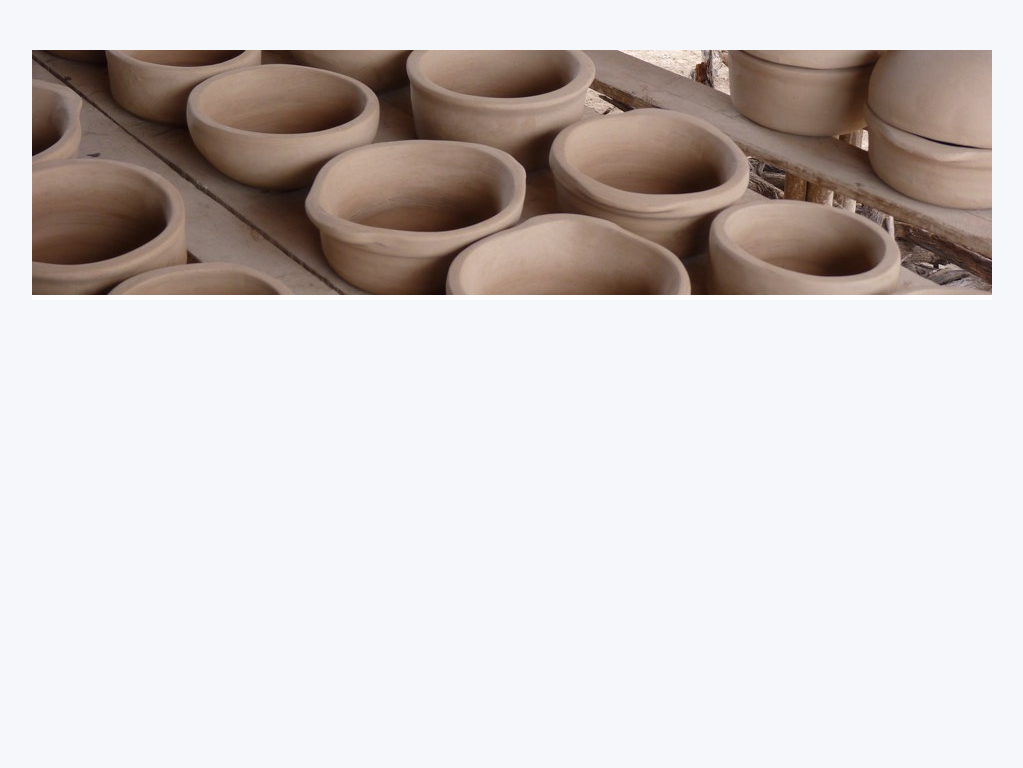
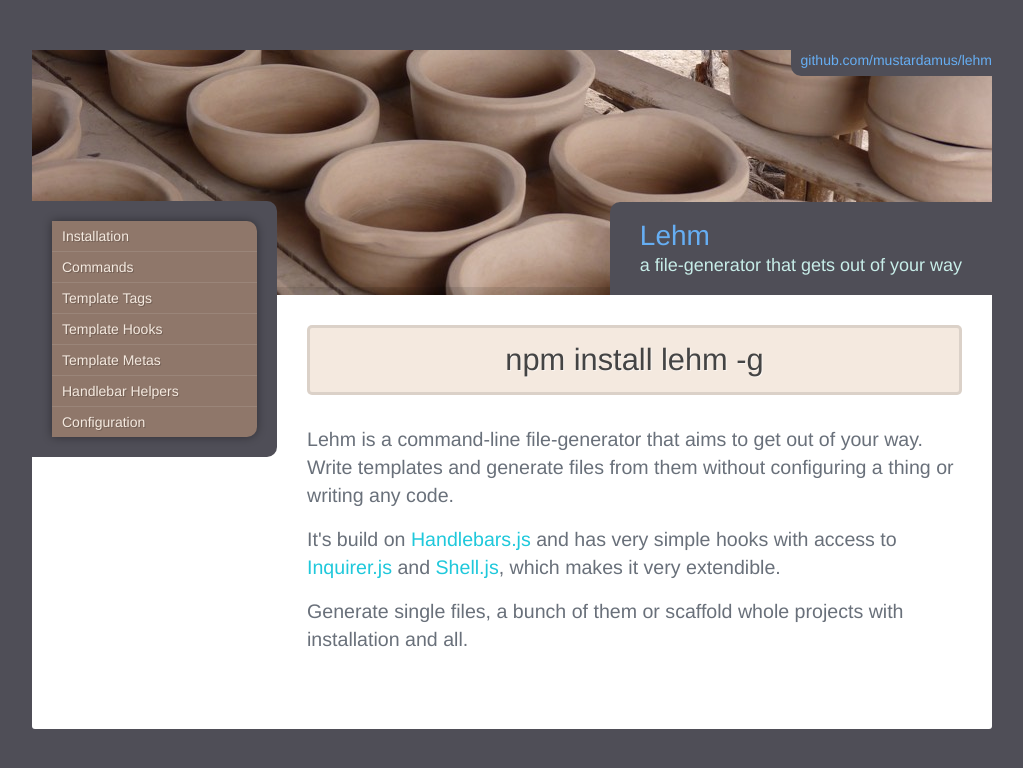
Before and after one commit to mustardamus/lehm, a website: page docs/index.html in a window 1280 px wide. Shown: the whole page, without its empty margins (128-1151 px from the left). Drawn offline with Linux system fonts and the light colour scheme.

Commit message:
styled docs page and wrote some intro words

```diff
--- /dev/null
+++ b/docs/assets/style.css
@@ -0,0 +1,132 @@
+/*
+  Clay Image: https://pixabay.com/static/uploads/photo/2013/01/13/14/28/clay-74792_960_720.jpg
+  Pallete: http://www.colourlovers.com/palette/586482/Kona_Coast
+*/
+
+html, body {
+  background: #4F4E57;
+}
+
+.container {
+  max-width: 960px !important;
+  background: white;
+  margin: 50px auto;
+  border-radius: 3px;
+}
+
+header {
+  background: url("lehm.jpg") top left no-repeat;
+  min-height: 245px;
+  border-bottom: 8px solid rgba(0, 0, 0, 0.1);
+  position: relative;
+}
+
+header a {
+  position: absolute;
+  top: 0;
+  right: 0;
+  background: #4F4E57;
+  padding: 0 0 6px 10px;
+  color: #66AEF3;
+  border-bottom-left-radius: 10px;
+}
+
+header .logo {
+  position: absolute;
+  bottom: -8px;
+  right: 0;
+  background: #4F4E57;
+  padding: 20px 30px;
+  color: #66AEF3;
+  border-top-left-radius: 10px;
+  cursor: default;
+}
+
+header .logo .title {
+  color: #66AEF3;
+}
+
+header .logo .subtitle {
+  color: #C7EDE8;
+}
+
+header a:hover {
+  color: #66AEF3;
+  text-decoration: underline;
+}
+
+.column.is-3 {
+  position: relative;
+}
+
+.column.is-3 .menu-wrapper {
+  position: absolute;
+  top: -84px;
+  background: #4F4E57;
+  width: 100%;
+  border-top-right-radius: 10px;
+  border-bottom-right-radius: 10px;
+}
+
+.column.is-3 .menu-wrapper .menu {
+  background: #8F776A;
+  margin: 20px;
+  border-top-right-radius: 10px;
+  border-bottom-right-radius: 10px;
+  box-shadow: 0 0 10px rgba(0, 0, 0, 0.4);
+  color: #F4E9DF;
+}
+
+.column.is-3 .menu-wrapper .menu li {
+  border-bottom: 1px solid rgba(255, 255, 255, 0.1);
+}
+
+.column.is-3 .menu-wrapper .menu li:last-child {
+  border-bottom: none;
+}
+
+.column.is-3 .menu-wrapper .menu li a {
+  color: #F4E9DF;
+  text-shadow: 1px 1px 0 rgba(0, 0, 0, 0.2);
+  transition: background 0.1s ease;
+}
+
+.column.is-3 .menu-wrapper .menu li:first-child a {
+  border-top-right-radius: 10px;
+}
+
+.column.is-3 .menu-wrapper .menu li:last-child a {
+  border-bottom-right-radius: 10px;
+}
+
+.column.is-3 .menu-wrapper .menu li a:hover {
+  color: white;
+  background: #66AEF3;
+  text-shadow: 1px 1px 0 rgba(0, 0, 0, 0.2);
+}
+
+#installation {
+  padding-bottom: 50px;
+}
+
+#intro {
+  padding: 0 30px;
+}
+
+#intro p {
+  font-size: 1.4em;
+  line-height: 28px;
+  margin-bottom: 16px;
+}
+
+#npm-install {
+  font-size: 2.2em;
+  text-align: center;
+  color: #444;
+  text-shadow: 1px 1px 0 rgba(255, 255, 255, 0.6);
+  background: #F4E9DF;
+  border: 3px solid rgba(0, 0, 0, 0.1);
+  border-radius: 5px;
+  padding: 10px 0;
+  margin: 30px;
+}
--- a/docs/index.html
+++ b/docs/index.html
@@ -1,24 +1,69 @@
 <!DOCTYPE html>
 <html>
   <head>
-    <title>Lehm - Documentation</title>
+    <title>Lehm - a file-generator that gets out of your way</title>
 
     <meta charset="utf-8">
     <meta name="viewport" content="width=device-width, initial-scale=1">
-    <meta name="description" content="...">
+    <meta name="description" content="Lehm - a file-generator that gets out of your way">
 
     <link rel="stylesheet" href="assets/bulma.min.css" media="screen" charset="utf-8">
-    <style media="screen">
-      .container {
-        max-width: 960px !important;
-        background: white;
-        margin: 50px auto;
-      }
-    </style>
+    <link rel="stylesheet" href="assets/style.css" media="screen" charset="utf-8">
   </head>
   <body>
     <div class="container">
-      <img src="assets/lehm.jpg">
+      <header>
+        <a href="https://github.com/mustardamus/lehm">
+          github.com/mustardamus/lehm
+        </a>
+
+        <div class="logo">
+          <h1 class="title">Lehm</h1>
+          <h2 class="subtitle">a file-generator that gets out of your way</h2>
+        </div>
+      </header>
+
+      <div id="installation" class="columns">
+        <div class="column is-3">
+          <div class="menu-wrapper">
+            <aside class="menu">
+              <ul class="menu-list">
+                <li><a href="#installation">Installation</a></li>
+                <li><a href="#commands">Commands</a></li>
+                <li><a href="#templates">Template Tags</a></li>
+                <li><a href="#hooks">Template Hooks</a></li>
+                <li><a href="#metas">Template Metas</a></li>
+                <li><a href="#helpers">Handlebar Helpers</a></li>
+                <li><a href="#configuration">Configuration</a></li>
+              </ul>
+            </aside>
+          </div>
+        </div>
+        <div class="column">
+          <div id="npm-install">
+            npm install lehm -g
+          </div>
+
+          <div id="intro">
+            <p>
+              Lehm is a command-line file-generator that aims to get out of your
+              way. Write templates and generate files from them without
+              configuring a thing or writing any code.
+            </p>
+            <p>
+              It's build on <a href="http://handlebarsjs.com">Handlebars.js</a>
+              and has very simple hooks with access to
+              <a href="https://github.com/SBoudrias/Inquirer.js">Inquirer.js</a>
+              and <a href="https://github.com/shelljs/shelljs">Shell.js</a>,
+              which makes it very extendible.
+            </p>
+            <p>
+              Generate single files, a bunch of them or scaffold whole projects
+              with installation and all.
+            </a>
+          </div>
+        </div>
+      </div>
     </div>
   </body>
 </html>
```
